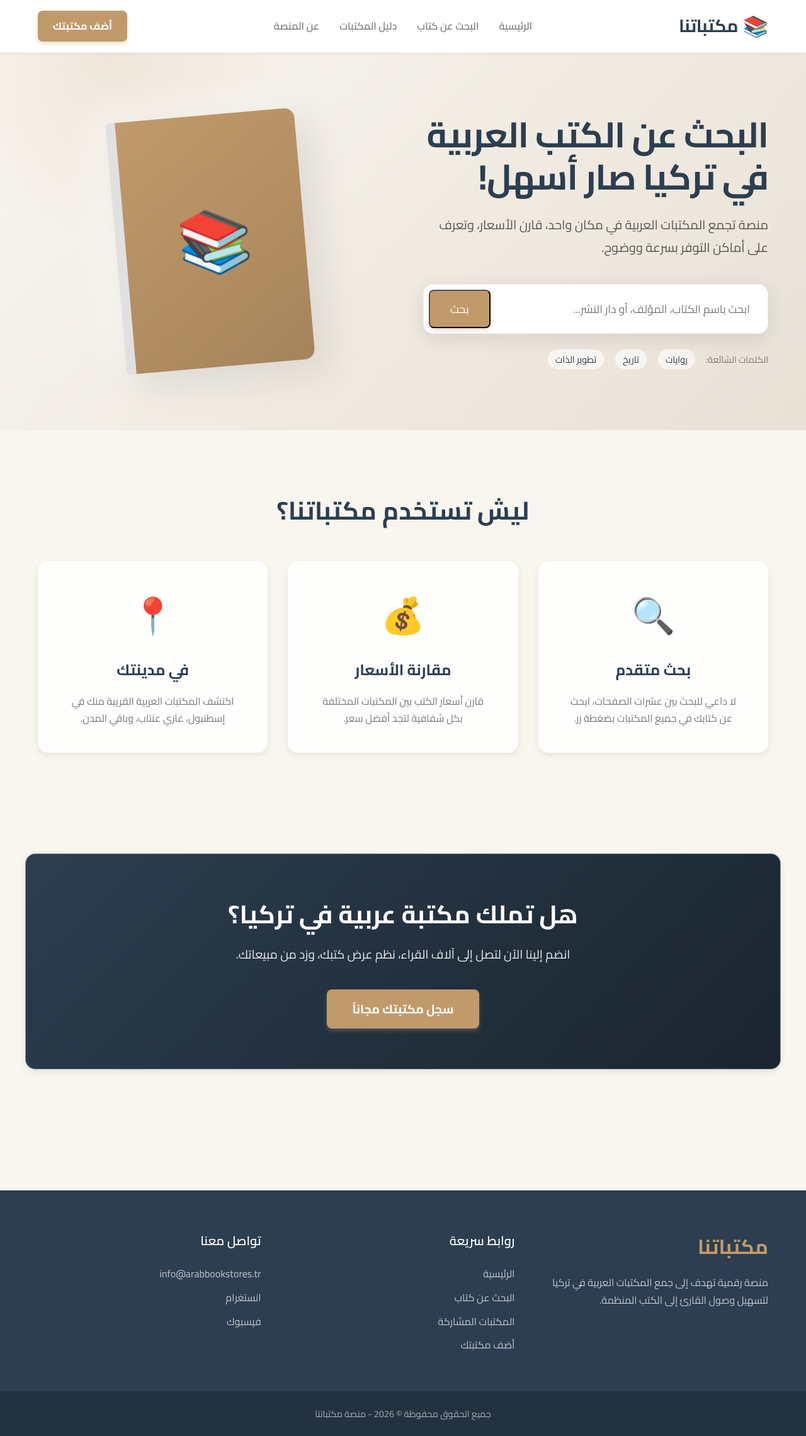
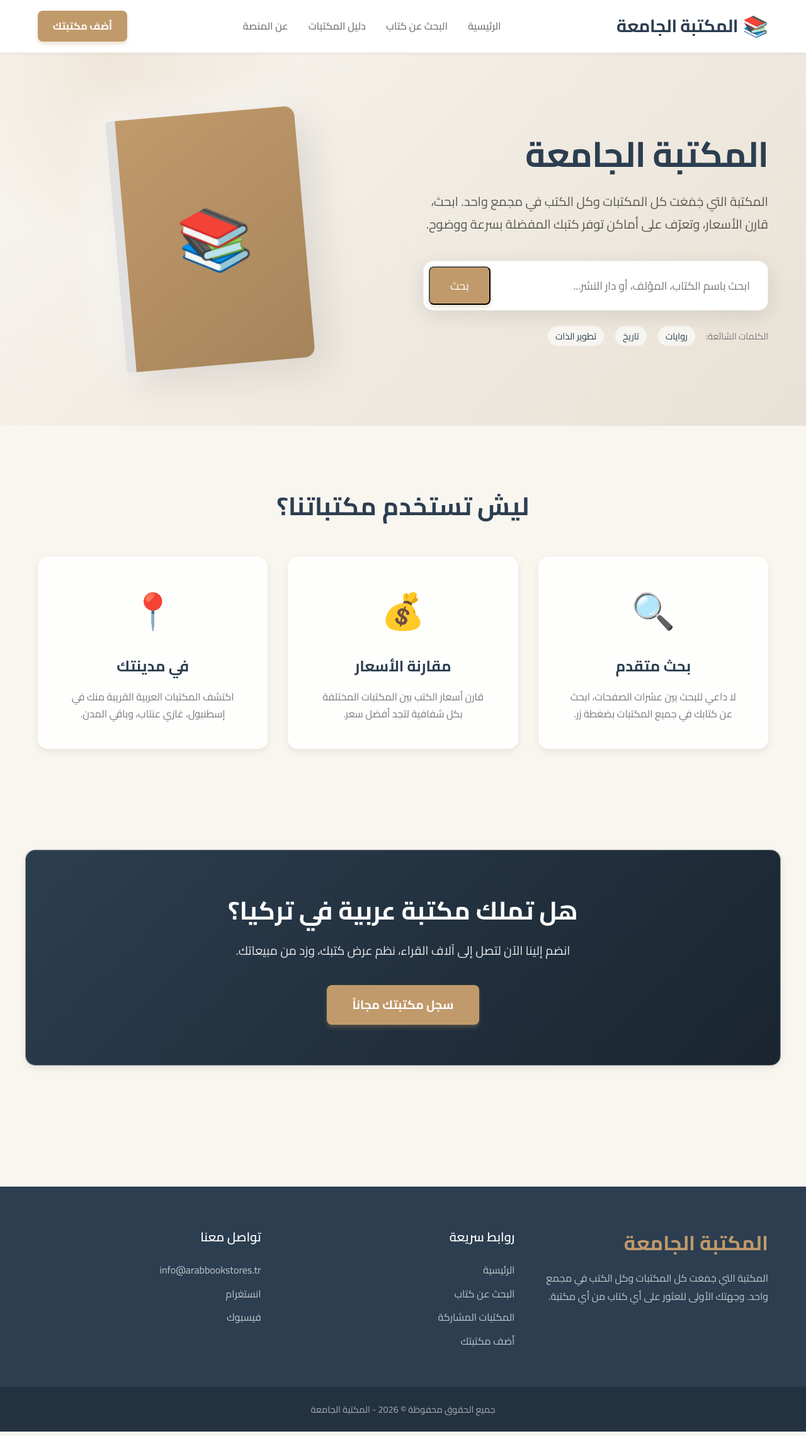
Before and after one commit to almktbaaljamea/almktba.aljamea.github.io, a Next.js app: page / in a window 1280 px wide. Shown: the whole page at 63% size. Built offline with nearby package versions, Linux system fonts and the light colour scheme.

Commit message:
feat: update wording to reflect المكتبة الجامعة meaning

```diff
--- a/src/app/page.tsx
+++ b/src/app/page.tsx
@@ -9,9 +9,9 @@ export default function Home() {
       <section className="hero">
         <div className="container hero-container">
           <div className="hero-content animate-fade-in">
-            <h1 className="hero-title">البحث عن الكتب العربية في تركيا صار أسهل!</h1>
+            <h1 className="hero-title">المكتبة الجامعة</h1>
             <p className="hero-subtitle">
-              منصة تجمع المكتبات العربية في مكان واحد، قارن الأسعار، وتعرف على أماكن التوفر بسرعة ووضوح.
+              المكتبة التي جَمَعَت كل المكتبات وكل الكتب في مجمع واحد. ابحث، قارن الأسعار، وتعرّف على أماكن توفر كتبك المفضلة بسرعة ووضوح.
             </p>
             <SearchBar placeholder="ابحث باسم الكتاب، المؤلف، أو دار النشر..." />
             <div className="hero-tags">
--- a/src/components/Footer.tsx
+++ b/src/components/Footer.tsx
@@ -6,9 +6,9 @@ export default function Footer() {
     <footer className="footer">
       <div className="container footer-container">
         <div className="footer-section">
-          <h3 className="footer-title">مكتباتنا</h3>
+          <h3 className="footer-title">المكتبة الجامعة</h3>
           <p className="footer-text">
-            منصة رقمية تهدف إلى جمع المكتبات العربية في تركيا لتسهيل وصول القارئ إلى الكتب المنظمة.
+            المكتبة التي جَمَعَت كل المكتبات وكل الكتب في مجمع واحد. وجهتك الأولى للعثور على أي كتاب من أي مكتبة.
           </p>
         </div>
 
@@ -32,7 +32,7 @@ export default function Footer() {
         </div>
       </div>
       <div className="footer-bottom">
-        <p>جميع الحقوق محفوظة &copy; {new Date().getFullYear()} - منصة مكتباتنا</p>
+        <p>جميع الحقوق محفوظة &copy; {new Date().getFullYear()} - المكتبة الجامعة</p>
       </div>
     </footer>
   );
--- a/src/components/Navbar.tsx
+++ b/src/components/Navbar.tsx
@@ -7,7 +7,7 @@ export default function Navbar() {
       <div className="container navbar-container">
         <Link href="/" className="navbar-logo">
           <span className="logo-icon">📚</span>
-          <span className="logo-text">مكتباتنا</span>
+          <span className="logo-text">المكتبة الجامعة</span>
         </Link>
 
         <div className="navbar-links">
```
Also changed, not shown: 32 other files (tests, documents, lock files or other folders).
